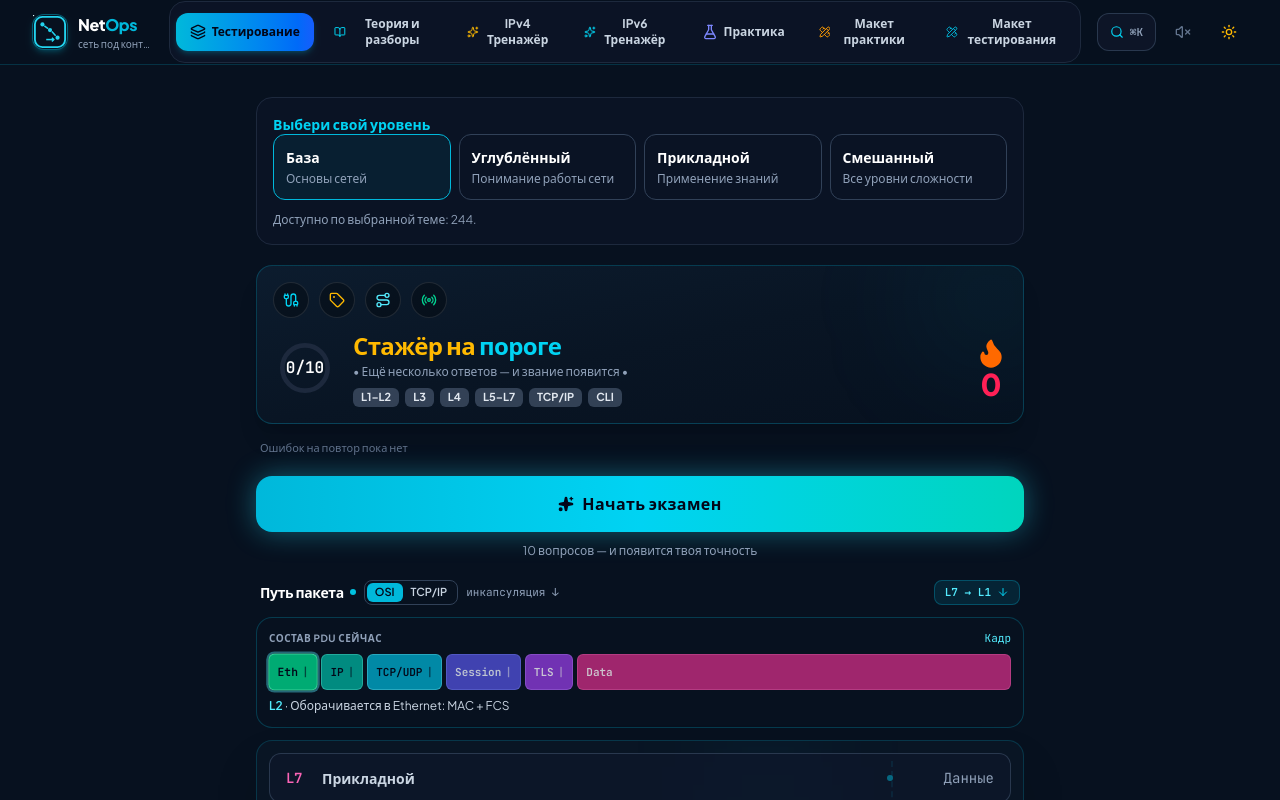
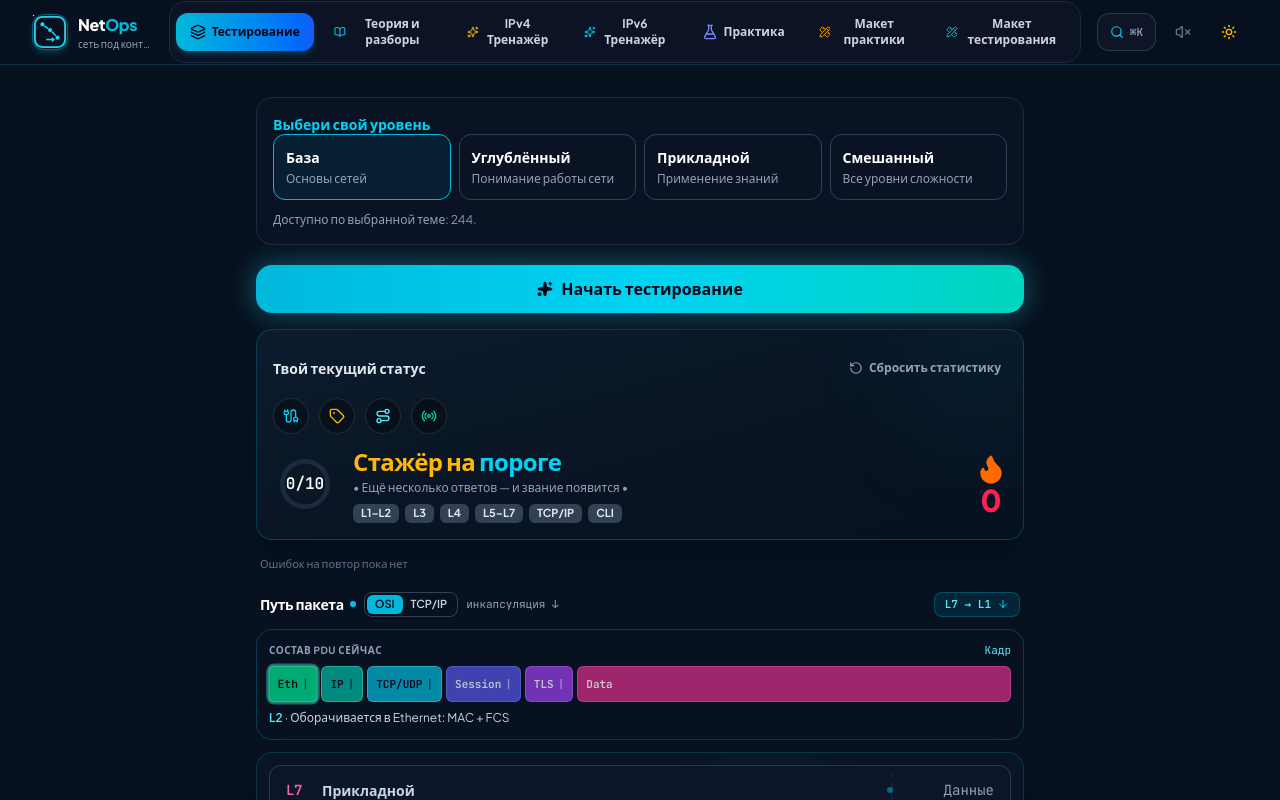
Before and after one commit to apotet/my-gemini-mirror-site, a React (Vite) app: page / in a window 1280 px wide. Shown: the top 800 px of the page. Built offline with nearby package versions, Linux system fonts and the light colour scheme.

Commit message:
Тестирование: действия над статусом и быстрый доступ к сбросу

```diff
--- a/src/components/ExamView.tsx
+++ b/src/components/ExamView.tsx
@@ -261,8 +261,8 @@ export const ExamView: React.FC<ExamViewProps> = ({ ref, soundEnabled, onNavigat
   const replacementDialog = pendingNewQuiz && (
     <div className="fixed inset-0 z-[100] flex items-center justify-center bg-slate-950/80 p-4" role="presentation">
       <div role="alertdialog" aria-modal="true" aria-labelledby="replace-exam-title" aria-describedby="replace-exam-description" className="w-full max-w-md rounded-2xl border border-cyan-500/30 bg-white p-6 text-slate-900 shadow-2xl dark:bg-[#101e30] dark:text-slate-100 sm:p-7">
-        <h2 id="replace-exam-title" className="text-2xl font-bold leading-tight sm:text-3xl">Начать новый экзамен?</h2>
-        <p id="replace-exam-description" className="mt-4 text-lg leading-relaxed text-slate-700 dark:text-slate-200">У тебя есть незавершённая попытка. Если начать новый экзамен, она будет заменена.</p>
+        <h2 id="replace-exam-title" className="text-2xl font-bold leading-tight sm:text-3xl">Начать заново?</h2>
+        <p id="replace-exam-description" className="mt-4 text-lg leading-relaxed text-slate-700 dark:text-slate-200">У тебя есть незавершённая попытка. Если начать новый тест, он заменит её.</p>
         <div className="mt-7 grid gap-3">
           <button type="button" onClick={() => { const request = pendingNewQuiz; setPendingNewQuiz(null); beginNewQuiz(request.questions, request.count, request.mode); }} className="min-h-12 rounded-xl bg-cyan-400 px-4 py-3 text-base font-bold text-slate-950 hover:bg-cyan-300 focus-visible:outline focus-visible:outline-2 focus-visible:outline-offset-2 focus-visible:outline-cyan-500">Заменить попытку</button>
           <button type="button" onClick={() => setPendingNewQuiz(null)} className="min-h-12 rounded-xl border border-slate-400/50 px-4 py-3 text-base font-semibold hover:bg-slate-200 dark:hover:bg-slate-700 focus-visible:outline focus-visible:outline-2 focus-visible:outline-offset-2 focus-visible:outline-cyan-500">Отмена, сохранить попытку</button>
@@ -286,7 +286,7 @@ export const ExamView: React.FC<ExamViewProps> = ({ ref, soundEnabled, onNavigat
       <div className="space-y-5 max-w-3xl mx-auto pb-16 lg:pb-6">
         {sessionWarning && <p role="alert">Не удалось прочитать или сохранить сессию. Её продолжение может быть недоступно; скачайте экспорт.</p>}
         {reviewWarning && <p role="status">Последний разбор не удалось прочитать или сохранить. Он может быть недоступен после reload.</p>}
-        {availableReview && <button type="button" onClick={() => setReviewSession(availableReview)} className="px-4 py-2 rounded-xl border border-cyan-500 text-sm">Посмотреть разбор последней попытки</button>}
+        {availableReview && <button type="button" onClick={() => setReviewSession(availableReview)} className="mx-auto block min-h-11 max-w-full rounded-xl border border-cyan-500/50 px-4 py-2 text-center text-sm font-semibold text-cyan-800 dark:text-cyan-200 hover:bg-cyan-500/10 cursor-pointer">Посмотреть разбор последней попытки</button>}
         <fieldset aria-labelledby="exam-level-title" className="min-w-0 rounded-2xl border border-slate-200 dark:border-slate-800 bg-white dark:bg-slate-900/50 p-4 space-y-3">
           <div id="exam-level-title" className="sr-only text-sm font-bold text-cyan-400 sm:not-sr-only">Выбери свой уровень</div>
           <label className="relative flex min-h-12 items-center justify-between gap-3 rounded-xl border border-cyan-500 px-3 py-2 focus-within:ring-2 focus-within:ring-cyan-500 sm:hidden">
@@ -373,7 +373,7 @@ export const ExamView: React.FC<ExamViewProps> = ({ ref, soundEnabled, onNavigat
           <div className="flex flex-wrap items-center gap-3">
             <label className="text-xs text-slate-600 dark:text-slate-300 flex items-center gap-2">Вопросов:<select value={questionCount} onChange={(e) => setQuestionCount(Number(e.target.value))} className="rounded-lg border border-slate-200 dark:border-slate-700 bg-white dark:bg-slate-900 px-2 py-1 text-xs">{[5, 10, 15, 20, 30].map((n) => (<option key={n} value={n}>{n}</option>))}</select></label>
             <label className="text-xs text-slate-600 dark:text-slate-300 flex items-center gap-2">Режим:<select value={feedbackMode} onChange={(e) => setFeedbackMode(e.target.value as 'instant' | 'exam')} className="rounded-lg border border-slate-200 dark:border-slate-700 bg-white dark:bg-slate-900 px-2 py-1 text-xs"><option value="instant">Мгновенный разбор</option><option value="exam">Как на экзамене</option></select></label>
-            <button type="button" onClick={() => startNewQuiz()} className="ml-auto px-4 py-2 rounded-xl bg-gradient-to-r from-cyan-500 to-blue-600 text-white text-xs font-bold cursor-pointer">Начать экзамен</button>
+            <button type="button" onClick={() => startNewQuiz()} className="ml-auto px-4 py-2 rounded-xl bg-gradient-to-r from-cyan-500 to-blue-600 text-white text-xs font-bold cursor-pointer">Начать тестирование</button>
           </div>
         </div>
         {replacementDialog}
--- a/src/components/KnowledgeRadar.tsx
+++ b/src/components/KnowledgeRadar.tsx
@@ -26,7 +26,8 @@ interface KnowledgeRadarProps {
   onStartExam: (levelFilter?: string) => void;
   onStartNewExam?: () => void;
   hasActiveSession?: boolean;
-  onReviewMistakes: () => void;
+  onReviewMistakes?: () => void;
+  showTestingControls?: boolean;
   onOpenVisualL1?: () => void;
   mistakesCount: number;
   totalQuestionsCount?: number;
@@ -36,6 +37,7 @@ export const KnowledgeRadar: React.FC<KnowledgeRadarProps> = ({
   onStartExam,
   onStartNewExam,
   hasActiveSession = false,
+  showTestingControls = true,
   onReviewMistakes,
   mistakesCount,
 }) => {
@@ -116,19 +118,11 @@ export const KnowledgeRadar: React.FC<KnowledgeRadarProps> = ({
   };
 
   const handleReset = () => {
-    if (!window.confirm('Сбросить весь прогресс и сохранённую сессию? Удаление необратимо. Банк вопросов сохранится.')) return;
+    if (!window.confirm('Сбросить статистику? Будут удалены ответы, серия дней, список ошибок, незавершённая попытка и последний разбор. Отменить сброс нельзя.')) return;
     triggerHaptic('heavy');
     const reset = resetProgress();
     setProgress(reset);
   };
-
-  const helperLine = hasActiveSession
-    ? 'Продолжи с того места, где остановился'
-    : mistakesCount > 0
-      ? `${mistakesCount} ошибок ждут разбора`
-      : progress.streakDays > 0
-        ? `Серия ${progress.streakDays} дн. · не прерывай`
-        : '10 вопросов — и появится твоя точность';
 
   const statusTitle = hasAccuracy
     ? `Точность ${progress.readinessPercent}%`
@@ -154,9 +148,45 @@ export const KnowledgeRadar: React.FC<KnowledgeRadarProps> = ({
       )}
       {progress.storageWarning && <p role="alert" className="text-xs text-rose-600">Хранилище недоступно: изменения доступны в этой вкладке и могут потеряться после перезагрузки.</p>}
 
+      {showTestingControls && (
+        <div className={`grid gap-2.5 ${hasActiveSession && onStartNewExam ? 'sm:grid-cols-[2fr_1fr]' : ''}`}>
+          <button
+            type="button"
+            onClick={() => { triggerHaptic('heavy'); onStartExam(); }}
+            className="w-full min-h-12 px-4 py-3 rounded-2xl bg-gradient-to-r from-cyan-500 via-cyan-400 to-teal-400 text-slate-950 font-black hover:brightness-110 transition-colors flex items-center justify-center gap-2 shadow-[0_0_28px_rgba(34,211,238,0.4)] cursor-pointer"
+          >
+            <Sparkles className="w-4 h-4 fill-slate-950" aria-hidden="true" />
+            {hasActiveSession ? 'Продолжить тестирование' : 'Начать тестирование'}
+          </button>
+          {hasActiveSession && onStartNewExam && (
+            <button
+              type="button"
+              onClick={onStartNewExam}
+              className="w-full min-h-12 rounded-2xl border border-cyan-500/35 px-4 py-2 text-sm font-semibold text-cyan-700 dark:text-cyan-300 hover:bg-cyan-500/10 transition-colors cursor-pointer"
+            >
+              Начать заново
+            </button>
+          )}
+        </div>
+      )}
+
       {/* Compact status strip */}
       <div className="rounded-2xl border border-slate-200 dark:border-cyan-500/25 bg-white dark:bg-gradient-to-br dark:from-[#0c1c2e] dark:via-[#091524] dark:to-[#07111f] p-3.5 sm:p-4 shadow-lg dark:shadow-xl relative overflow-hidden">
         <div className="absolute -top-8 -right-8 w-32 h-32 bg-cyan-500/10 rounded-full blur-3xl pointer-events-none" />
+
+        {showTestingControls && (
+          <div className="relative z-10 mb-2 flex flex-wrap items-center justify-between gap-x-2">
+            <h2 className="text-sm font-bold text-slate-700 dark:text-slate-200">Твой текущий статус</h2>
+            <button
+              type="button"
+              onClick={handleReset}
+              className="inline-flex min-h-11 items-center gap-1.5 rounded-md px-1.5 text-xs font-semibold text-slate-600 hover:text-rose-600 dark:text-slate-400 dark:hover:text-rose-300 cursor-pointer"
+            >
+              <RotateCcw className="h-3.5 w-3.5" aria-hidden="true" />
+              Сбросить статистику
+            </button>
+          </div>
+        )}
 
         <div className="relative z-10 mb-3 flex items-center justify-center sm:justify-start gap-3 sm:gap-2.5">
           {icons.map(({ Icon, color, label }, i) => (
@@ -236,14 +266,6 @@ export const KnowledgeRadar: React.FC<KnowledgeRadarProps> = ({
                 <Target className="w-3.5 h-3.5 text-cyan-500" />
                 По группам
               </span>
-              <button
-                onClick={handleReset}
-                type="button"
-                className="text-[10px] text-slate-400 hover:text-rose-500 font-mono flex items-center gap-1"
-              >
-                <RotateCcw className="w-3 h-3" />
-                Сброс
-              </button>
             </div>
             <div className="grid grid-cols-1 sm:grid-cols-2 gap-2">
               {Object.values(progress.levels).map((lvl) => {
@@ -294,7 +316,7 @@ export const KnowledgeRadar: React.FC<KnowledgeRadarProps> = ({
       </div>
 
       {/* Mistakes — only strong when there is work */}
-      {mistakesCount > 0 ? (
+      {onReviewMistakes && mistakesCount > 0 && (
         <button
           type="button"
           onClick={() => {
@@ -309,40 +331,13 @@ export const KnowledgeRadar: React.FC<KnowledgeRadarProps> = ({
           </div>
           <div className="text-2xl font-black font-mono text-rose-600 dark:text-rose-300">{mistakesCount}</div>
         </button>
-      ) : (
+      )}
+      {mistakesCount === 0 && (
         <div className="px-1 text-[11px] text-slate-500 dark:text-slate-500">
           Ошибок на повтор пока нет
         </div>
       )}
 
-      {/* Dominant CTA */}
-      <div className="space-y-2.5 pt-1">
-        <button
-          onClick={() => {
-            triggerHaptic('heavy');
-            onStartExam();
-          }}
-          type="button"
-          className="w-full py-4 px-6 rounded-2xl bg-gradient-to-r from-cyan-500 via-cyan-400 to-teal-400 text-slate-950 font-black text-base hover:brightness-110 active:scale-[0.99] transition-all flex items-center justify-center gap-2 shadow-[0_0_28px_rgba(34,211,238,0.4)] cursor-pointer tracking-wide"
-        >
-          <Sparkles className="w-4 h-4 fill-slate-950" />
-          <span>{hasActiveSession ? 'Продолжить экзамен' : 'Начать экзамен'}</span>
-        </button>
-
-        {hasActiveSession && onStartNewExam && (
-          <button
-            type="button"
-            onClick={onStartNewExam}
-            className="w-full rounded-2xl border border-cyan-500/35 px-4 py-3 text-sm font-semibold text-cyan-700 dark:text-cyan-300 hover:bg-cyan-500/10 transition-colors"
-          >
-            Начать новый экзамен
-          </button>
-        )}
-
-        <p className="text-center text-[12px] text-slate-500 dark:text-slate-400">
-          {helperLine}
-        </p>
-      </div>
     </div>
   );
 };
```
Also changed, not shown: src/components/MockTestingHub.tsx (+1 -1 lines), 2 other files (tests, documents, lock files or other folders).
